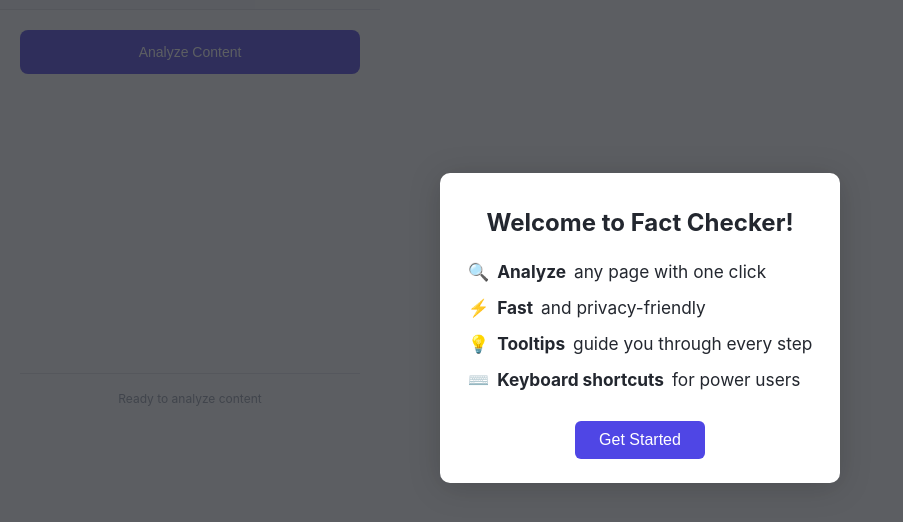
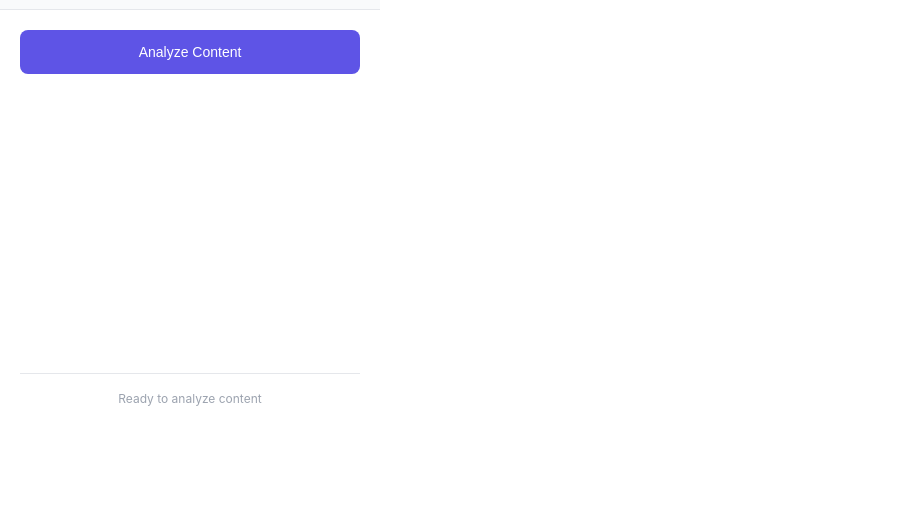
Before and after one commit to tranquil-tr0/false-fact-extension, a website with bundled scripts: page entrypoints/popup/index.html in a window 1280 px wide. Shown: the part 72-594 px from the top of the page, without its empty margins (0-903 px from the left). Built offline with nearby package versions, Linux system fonts and the light colour scheme.

Commit message:
remove onboarding modal

```diff
--- a/entrypoints/popup/main.ts
+++ b/entrypoints/popup/main.ts
@@ -1217,46 +1217,7 @@ document.addEventListener('DOMContentLoaded', () => {
     origShowResults(args[0]);
     setTimeout(setupResultTooltips, 100); // Wait for DOM
   };
-
-  if (!localStorage.getItem('ffx_onboarded')) {
-    setTimeout(() => {
-      showOnboardingModal();
-      localStorage.setItem('ffx_onboarded', '1');
-    }, 400);
-  }
 });
-
-function showOnboardingModal() {
-  const modal = document.createElement('div');
-  modal.className = 'onboarding-modal';
-  modal.innerHTML = `
-    <div class="onboarding-content">
-      <h2>Welcome to Fact Checker!</h2>
-      <ul>
-        <li>🔍 <b>Analyze</b> any page with one click</li>
-        <li>⚡ <b>Fast</b> and privacy-friendly</li>
-        <li>💡 <b>Tooltips</b> guide you through every step</li>
-        <li>⌨️ <b>Keyboard shortcuts</b> for power users</li>
-      </ul>
-      <button class="onboarding-close" tabindex="0">Get Started</button>
-    </div>
-  `;
-  document.body.appendChild(modal);
-  setTimeout(() => modal.classList.add('show'), 10);
-  const closeBtn = modal.querySelector('.onboarding-close') as HTMLElement;
-  closeBtn?.focus();
-  closeBtn?.addEventListener('click', () => {
-    modal.classList.remove('show');
-    setTimeout(() => modal.remove(), 300);
-  });
-  // Trap focus
-  closeBtn?.addEventListener('keydown', (e) => {
-    if (e.key === 'Enter' || e.key === ' ') {
-      e.preventDefault();
-      closeBtn.click();
-    }
-  });
-}
 
 (function ensureTooltipStyles() {
   if (document.getElementById('ffx-tooltip-styles')) return;
@@ -1276,14 +1237,6 @@ function showOnboardingModal() {
     .tooltip-arrow-right { left: 100%; top: 50%; transform: translateY(-50%); border-top: 7px solid transparent; border-bottom: 7px solid transparent; border-left: 7px solid #23272f; }
     .tooltip-light .tooltip-arrow-right { border-left-color: #fff; }
     .tooltip-content { pointer-events: none; }
-    .onboarding-modal { position: fixed; z-index: 10000; top: 0; left: 0; width: 100vw; height: 100vh; background: rgba(30,32,38,0.72); display: flex; align-items: center; justify-content: center; opacity: 0; transition: opacity 0.3s cubic-bezier(.4,0,.2,1); pointer-events: none; }
-    .onboarding-modal.show { opacity: 1; pointer-events: auto; }
-    .onboarding-content { background: #fff; color: #23272f; border-radius: 10px; padding: 32px 28px 24px; box-shadow: 0 4px 32px rgba(0,0,0,0.18); min-width: 320px; max-width: 90vw; text-align: center; animation: fadeIn 0.4s; }
-    .onboarding-content h2 { margin-top: 0; font-size: 1.5em; margin-bottom: 18px; }
-    .onboarding-content ul { list-style: none; padding: 0; margin: 0 0 18px 0; }
-    .onboarding-content li { margin: 10px 0; font-size: 1.08em; display: flex; align-items: center; gap: 8px; }
-    .onboarding-close { margin-top: 10px; padding: 10px 24px; font-size: 1em; background: #5e54e6; color: #fff; border: none; border-radius: 6px; cursor: pointer; transition: background 0.18s; }
-    .onboarding-close:hover, .onboarding-close:focus { background: #4f46e5; }
   `;
   document.head.appendChild(style);
 })();
--- a/entrypoints/popup/style.css
+++ b/entrypoints/popup/style.css
@@ -786,41 +786,11 @@ body {
   }
 }
 
-/* Tooltip and Onboarding Modal UI Polish */
+/* Tooltip Modal UI Polish */
 .tooltip, .tooltip-light {
   /* Tooltip styles are injected dynamically, but ensure fallback for dark/light themes */
   transition: opacity 0.18s cubic-bezier(.4,0,.2,1), transform 0.18s cubic-bezier(.4,0,.2,1);
   will-change: opacity, transform;
-}
-
-.onboarding-modal {
-  position: fixed;
-  z-index: 10000;
-  top: 0; left: 0; width: 100vw; height: 100vh;
-  background: rgba(30,32,38,0.72);
-  display: flex; align-items: center; justify-content: center;
-  opacity: 0; pointer-events: none;
-  transition: opacity 0.3s cubic-bezier(.4,0,.2,1);
-}
-.onboarding-modal.show { opacity: 1; pointer-events: auto; }
-.onboarding-content {
-  background: #fff; color: #23272f;
-  border-radius: 10px; padding: 32px 28px 24px;
-  box-shadow: 0 4px 32px rgba(0,0,0,0.18);
-  min-width: 320px; max-width: 90vw; text-align: center;
-  animation: fadeIn 0.4s;
-}
-.onboarding-content h2 { margin-top: 0; font-size: 1.5em; margin-bottom: 18px; }
-.onboarding-content ul { list-style: none; padding: 0; margin: 0 0 18px 0; }
-.onboarding-content li { margin: 10px 0; font-size: 1.08em; display: flex; align-items: center; gap: 8px; }
-.onboarding-close {
-  margin-top: 10px; padding: 10px 24px; font-size: 1em;
-  background: #5e54e6; color: #fff; border: none; border-radius: 6px;
-  cursor: pointer; transition: background 0.18s;
-}
-.onboarding-close:hover, .onboarding-close:focus {
-  background: #4f46e5;
-  outline: 2px solid #23272f;
 }
 
 
```
